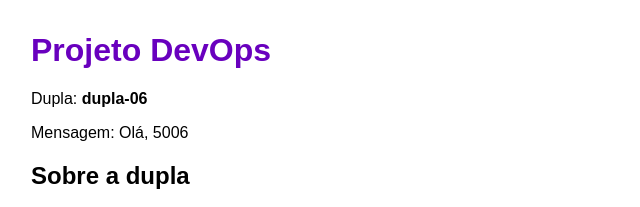
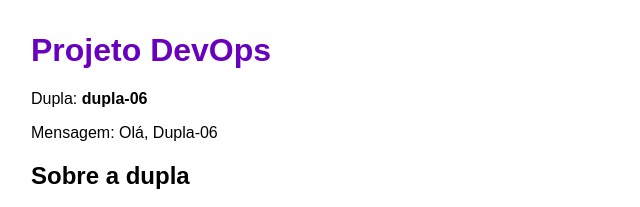
Before and after one commit to cauangamerbr32/projeto-devops-dupla-06, a plain HTML site: page site/index.html in a window 1280 px wide. Shown: the top 207 px of the page, 289-929 px from the left. Drawn offline with Linux system fonts and the light colour scheme.

Commit message:
Ajusta a página

```diff
--- a/site/index.html
+++ b/site/index.html
@@ -13,7 +13,7 @@
 <body>
  <h1>Projeto DevOps</h1>
  <p>Dupla: <strong>dupla-06</strong></p>
- <p>Mensagem: Olá, 5006</p>
+ <p>Mensagem: Olá, Dupla-06</p>
  <h2>Sobre a dupla</h2>
  <ul>
  <li>Aluno A: <strong>CAUAN_ALVES_DOS_SANTOS_ROSA</strong> (GitHub: cauangamerbr32)</li>
```
